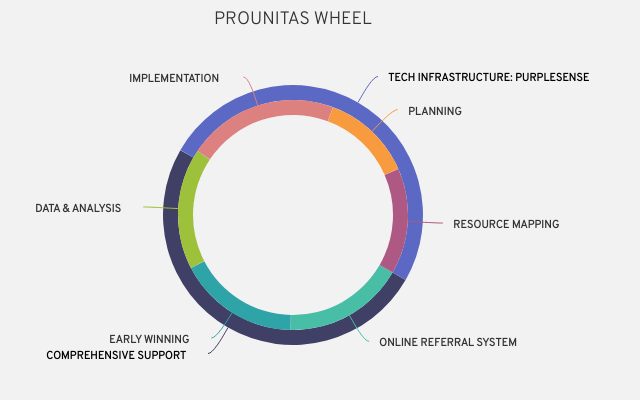
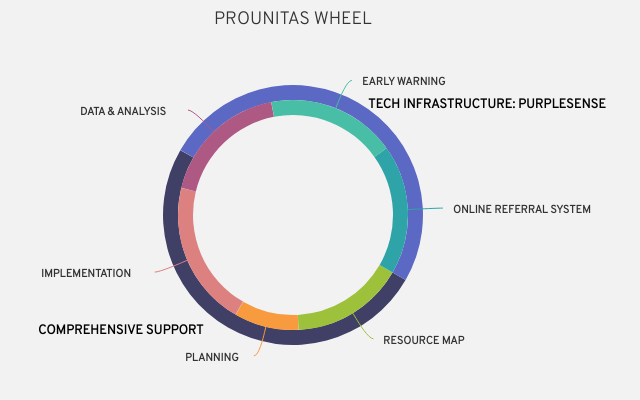
Before and after one commit to Omerfrq/pie-demo, a React (Create React App) app: page / in a window 1280 px wide. Shown: the top 400 px of the page, without its empty margins (347-987 px from the left). Built offline with nearby package versions, Linux system fonts and the light colour scheme.

Commit message:
Fixed The New Changes

```diff
--- a/src/App.js
+++ b/src/App.js
@@ -9,6 +9,9 @@
 import { Settings } from './pie.format';
 import Animation from './Assets/animation.gif';
 import { ScrollTo } from './components/ScrollTo';
+import More from 'highcharts/highcharts-more';
+
+More(Highcharts);
 
 function App() {
   const [modal, setModal] = useState(false);
@@ -50,9 +53,9 @@
               } else if (e.point.name === 'ONLINE REFERRAL SYSTEM') {
                 setModal(true);
                 setAction('ONLINE REFERRAL SYSTEM');
-              } else if (e.point.name === 'EARLY WINNING') {
+              } else if (e.point.name === 'EARLY WARNING') {
                 setModal(true);
-                setAction('EARLY WINNING');
+                setAction('EARLY WARNING');
               } else if (e.point.name === 'DATA & ANALYSIS') {
                 setModal(true);
                 setAction('DATA & ANALYSIS');
@@ -62,9 +65,9 @@
               } else if (e.point.name === 'PLANNING') {
                 setModal(true);
                 setAction('PLANNING');
-              } else if (e.point.name === 'RESOURCE MAPPING') {
+              } else if (e.point.name === 'RESOURCE MAP') {
                 setModal(true);
-                setAction('RESOURCE MAPPING');
+                setAction('RESOURCE MAP');
               }
             },
           },
@@ -96,9 +99,9 @@
             </>
           ) : (
             <>
-              {action === 'RESOURCE MAPPING' ||
+              {action === 'RESOURCE MAP' ||
               action === 'ONLINE REFERRAL SYSTEM' ||
-              action === 'EARLY WINNING' ? (
+              action === 'EARLY WARNING' ? (
                 <>
                   <div className='d-flex justify-content-center align-items-center flex-column'>
                     <h5>{action}</h5>
--- a/src/pie.format.js
+++ b/src/pie.format.js
@@ -7,6 +7,7 @@
     backgroundColor: '#f2f2f2',
     plotBorderWidth: 0,
     plotShadow: false,
+    polar: true,
   },
   credits: {
     enabled: false,
--- a/src/pie.navigation.js
+++ b/src/pie.navigation.js
@@ -3,13 +3,18 @@
     borderWidth: 0,
     innerSize: 230,
     size: 260,
+
     styles: {
       border: 0,
     },
 
     dataLabels: {
       useHTML: true,
-
+      distance: 0,
+      style: {
+        fontSize: '13px',
+        fontWeight: 900,
+      },
       formatter: function () {
         return `<b>${this.point.name}</b>`;
       },
@@ -42,34 +47,34 @@
     },
     data: [
       {
-        name: 'ONLINE REFERRAL SYSTEM',
+        name: 'RESOURCE MAP',
+        y: 35,
+        color: '#9dc13b',
+      },
+      {
+        name: 'PLANNING',
+        y: 20,
+        color: '#f89b3f',
+      },
+      {
+        name: 'IMPLEMENTATION',
+        y: 45,
+        color: '#dd8080',
+      },
+      {
+        name: 'DATA & ANALYSIS',
+        y: 40,
+        color: '#ae5983',
+      },
+      {
+        name: 'EARLY WARNING',
         y: 40,
         color: '#49bea7',
       },
       {
-        name: 'EARLY WINNING',
+        name: 'ONLINE REFERRAL SYSTEM',
         y: 40,
         color: '#2ea4a8',
-      },
-      {
-        name: 'DATA & ANALYSIS',
-        y: 40,
-        color: '#9dc13b',
-      },
-      {
-        name: 'IMPLEMENTATION',
-        y: 50,
-        color: '#dd8080',
-      },
-      {
-        name: 'PLANNING',
-        y: 30,
-        color: '#f89b3f',
-      },
-      {
-        name: 'RESOURCE MAPPING',
-        y: 35,
-        color: '#ae5983',
       },
     ],
   },
```
